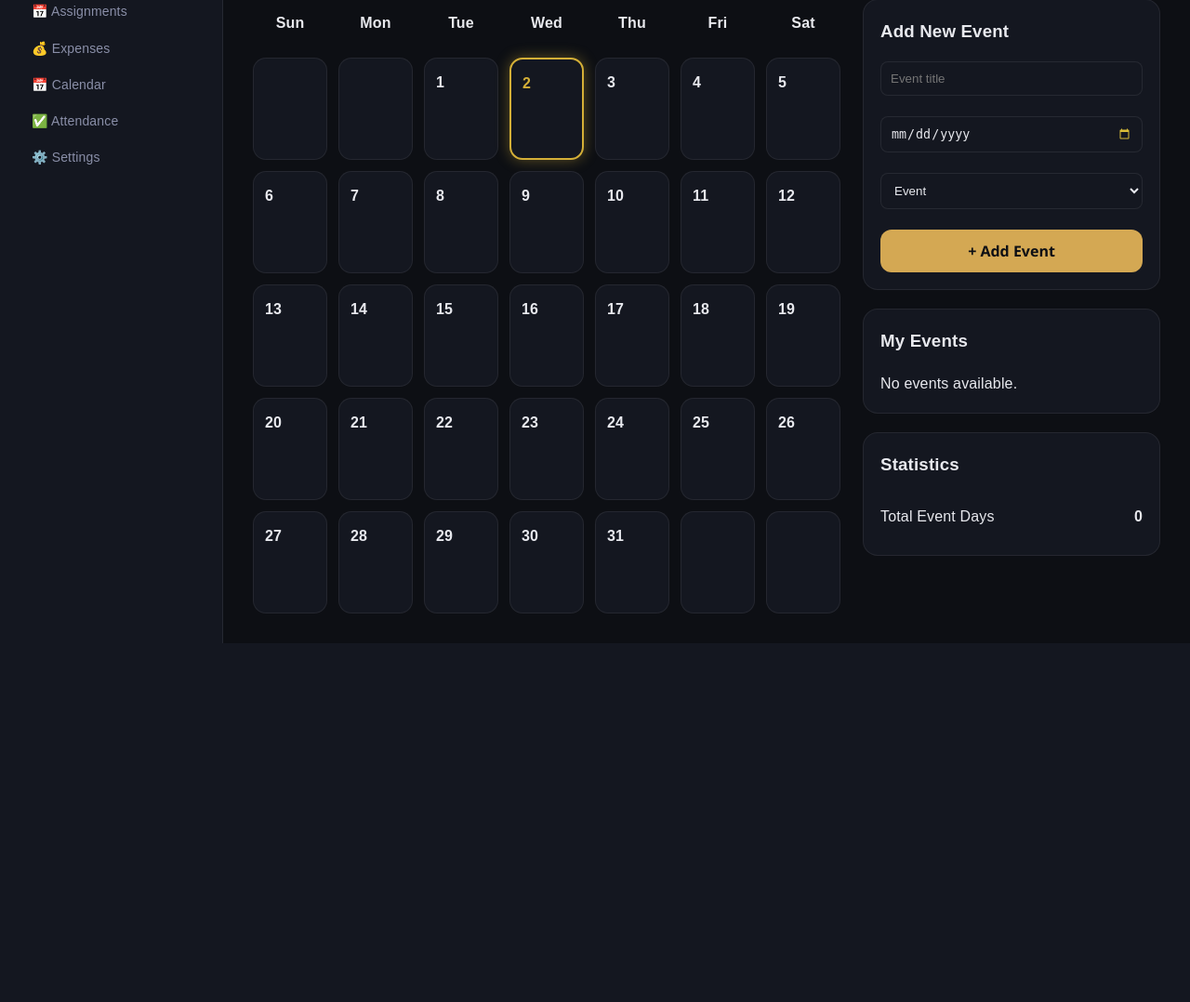
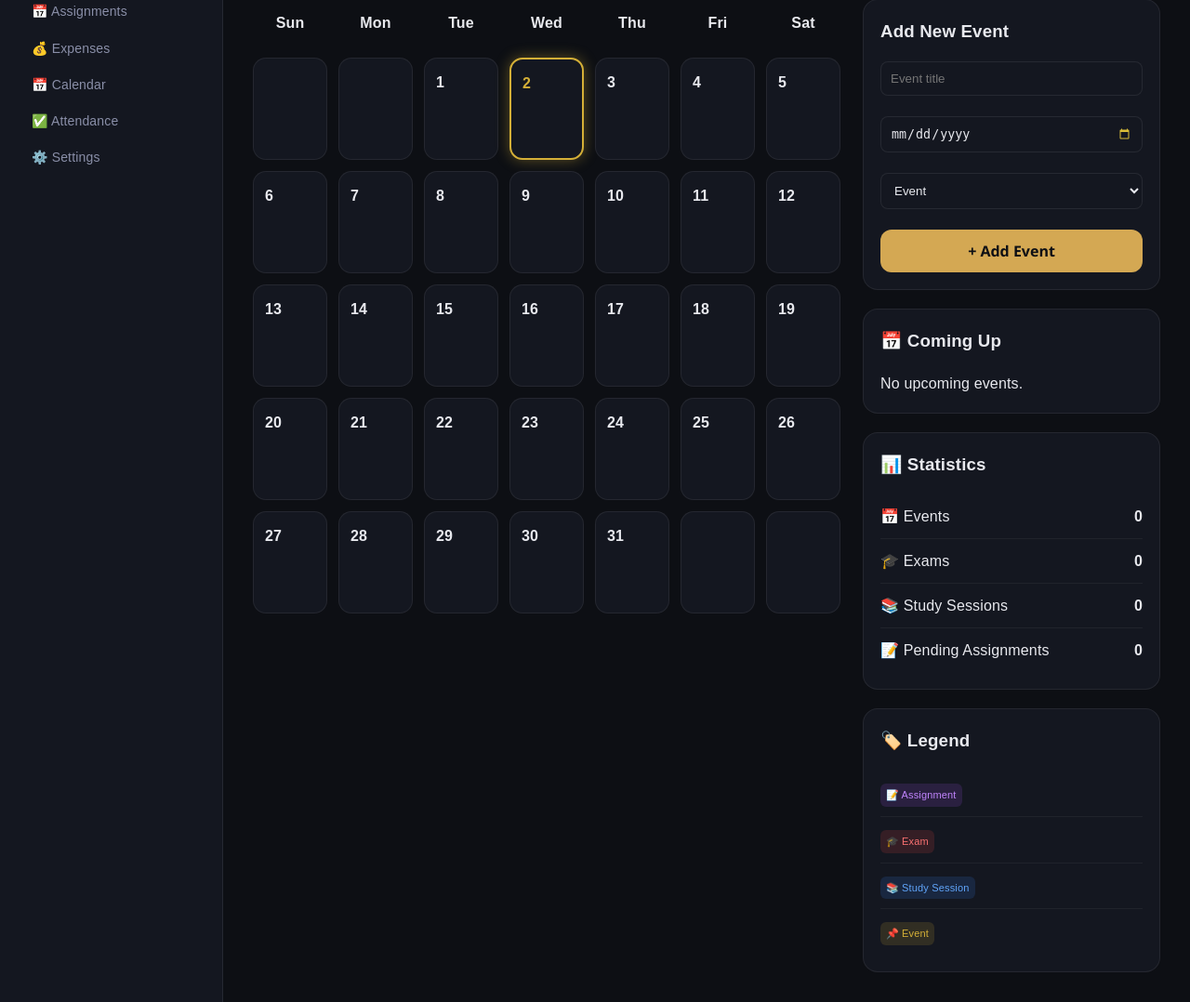
Before and after one commit to Celestial-tech100/AcaNexus-Studivo, a Flask app: page /calendar in a window 1280 px wide. Shown: the part 208-1286 px from the top of the page at 93% size. Before the commit the page ends 900 px from the top, so only its background shows below. Run offline with Flask 3, Linux system fonts and the light colour scheme; the visitor is signed in with stand-in values (Sample User, id 1); data that the repository does not hold is empty.

Commit message:
feat(calendar): add upcoming widget n improve calendar organization

```diff
--- a/app.py
+++ b/app.py
@@ -551,32 +551,33 @@ def logout():
 import calendar as cal
 from datetime import datetime
 
-@app.route("/calendar")
+
 @app.route("/calendar")
 def calendar():
 
     if "user_id" not in session:
         return redirect("/login")
 
-    month = request.args.get("month", type=int)
-    year = request.args.get("year", type=int)
-
+    # -----------------------------
+    # Current Date
+    # -----------------------------
     today = datetime.now()
+    today_date = today.strftime("%Y-%m-%d")
 
     today_day = today.day
     today_month = today.month
     today_year = today.year
 
-    if not month:
-        month = today.month
-
-    if not year:
-        year = today.year
+    # -----------------------------
+    # Selected Month / Year
+    # -----------------------------
+    month = request.args.get("month", type=int) or today.month
+    year = request.args.get("year", type=int) or today.year
 
     month_name = cal.month_name[month]
-
     calendar_days = cal.monthcalendar(year, month)
 
+    # Previous / Next Month Navigation
     prev_month = month - 1
     prev_year = year
 
@@ -594,22 +595,25 @@ def calendar():
     conn = sqlite3.connect("database/acanexus.db")
     cursor = conn.cursor()
 
-    # Calendar Events
+    # =====================================================
+    # EVENTS FOR CURRENT MONTH (Calendar Grid)
+    # =====================================================
+
     cursor.execute("""
-    SELECT id,
-           title,
-           event_type,
-           event_date
-    FROM calendar_events
-    WHERE user_id = ?
-      AND strftime('%m', event_date) = ?
-      AND strftime('%Y', event_date) = ?
-    ORDER BY event_date
-""", (
-    session["user_id"],
-    f"{month:02d}",
-    str(year)
-))
+        SELECT id,
+               title,
+               event_type,
+               event_date
+        FROM calendar_events
+        WHERE user_id = ?
+          AND strftime('%m', event_date) = ?
+          AND strftime('%Y', event_date) = ?
+        ORDER BY event_date
+    """, (
+        session["user_id"],
+        f"{month:02d}",
+        str(year)
+    ))
 
     rows = cursor.fetchall()
 
@@ -621,32 +625,36 @@ def calendar():
             events[event_date] = []
 
         events[event_date].append({
-        "id": event_id,
-        "title": title,
-        "type": event_type,
-        "source": "calendar"
-    })
+            "id": event_id,
+            "title": title,
+            "type": event_type,
+            "date": event_date,
+            "source": "calendar"
+        })
 
-    # Assignments
+    # =====================================================
+    # PENDING ASSIGNMENTS FOR CURRENT MONTH
+    # =====================================================
+
     cursor.execute("""
-    SELECT id,
-           title,
-           due_date,
-           status
-    FROM assignments
-    WHERE user_id = ?
-      AND status = 'Pending'
-      AND strftime('%m', due_date) = ?
-      AND strftime('%Y', due_date) = ?
-""", (
-    session["user_id"],
-    f"{month:02d}",
-    str(year)
-))
+        SELECT id,
+               title,
+               due_date
+        FROM assignments
+        WHERE user_id = ?
+          AND status = 'Pending'
+          AND strftime('%m', due_date) = ?
+          AND strftime('%Y', due_date) = ?
+        ORDER BY due_date
+    """, (
+        session["user_id"],
+        f"{month:02d}",
+        str(year)
+    ))
 
     assignment_rows = cursor.fetchall()
 
-    for assignment_id, title, due_date, status in assignment_rows:
+    for assignment_id, title, due_date in assignment_rows:
 
         if due_date not in events:
             events[due_date] = []
@@ -657,6 +665,127 @@ def calendar():
             "type": "Assignment",
             "source": "assignment"
         })
+
+    # =====================================================
+    # STATISTICS
+    # =====================================================
+
+    cursor.execute("""
+        SELECT COUNT(*)
+        FROM calendar_events
+        WHERE user_id=?
+          AND strftime('%m', event_date)=?
+          AND strftime('%Y', event_date)=?
+    """, (
+        session["user_id"],
+        f"{month:02d}",
+        str(year)
+    ))
+    events_this_month = cursor.fetchone()[0]
+
+    cursor.execute("""
+        SELECT COUNT(*)
+        FROM calendar_events
+        WHERE user_id=?
+          AND event_type='Exam'
+          AND strftime('%m', event_date)=?
+          AND strftime('%Y', event_date)=?
+    """, (
+        session["user_id"],
+        f"{month:02d}",
+        str(year)
+    ))
+    exams_this_month = cursor.fetchone()[0]
+
+    cursor.execute("""
+        SELECT COUNT(*)
+        FROM calendar_events
+        WHERE user_id=?
+          AND event_type='Study Session'
+          AND strftime('%m', event_date)=?
+          AND strftime('%Y', event_date)=?
+    """, (
+        session["user_id"],
+        f"{month:02d}",
+        str(year)
+    ))
+    study_sessions = cursor.fetchone()[0]
+
+    cursor.execute("""
+        SELECT COUNT(*)
+        FROM assignments
+        WHERE user_id=?
+          AND status='Pending'
+          AND strftime('%m', due_date)=?
+          AND strftime('%Y', due_date)=?
+    """, (
+        session["user_id"],
+        f"{month:02d}",
+        str(year)
+    ))
+    pending_assignments = cursor.fetchone()[0]
+
+    # =====================================================
+    # UPCOMING EVENTS (Today Onwards)
+    # =====================================================
+
+    upcoming = []
+
+    cursor.execute("""
+        SELECT id,
+               title,
+               event_type,
+               event_date
+        FROM calendar_events
+        WHERE user_id=?
+          AND event_date>=?
+        ORDER BY event_date
+        LIMIT 5
+    """, (
+        session["user_id"],
+        today_date
+    ))
+
+    for event_id, title, event_type, event_date in cursor.fetchall():
+
+        upcoming.append({
+            "id": event_id,
+            "title": title,
+            "type": event_type,
+            "date": event_date,
+            "source": "calendar"
+        })
+
+    cursor.execute("""
+        SELECT id,
+               title,
+               due_date
+        FROM assignments
+        WHERE user_id=?
+          AND status='Pending'
+          AND due_date>=?
+        ORDER BY due_date
+        LIMIT 5
+    """, (
+        session["user_id"],
+        today_date
+    ))
+
+    for assignment_id, title, due_date in cursor.fetchall():
+
+        upcoming.append({
+            "id": assignment_id,
+            "title": title,
+            "type": "Assignment",
+            "date": due_date,
+            "source": "assignment"
+        })
+
+    # Sort everything together
+    upcoming.sort(key=lambda x: x["date"])
+
+    # Keep only the nearest 5
+    upcoming = upcoming[:5]
 
     conn.close()
 
@@ -673,9 +802,13 @@ def calendar():
         today_day=today_day,
         today_month=today_month,
         today_year=today_year,
-        events=events
+        events=events,
+        upcoming=upcoming,
+        events_this_month=events_this_month,
+        exams_this_month=exams_this_month,
+        study_sessions=study_sessions,
+        pending_assignments=pending_assignments
     )
-
 # ================= Add-Event  =================
 @app.route("/add-event", methods=["POST"])
 def add_event():
--- a/static/css/pages.css
+++ b/static/css/pages.css
@@ -411,3 +411,6 @@ input[type="date"]::-webkit-calendar-picker-indicator{
     cursor:pointer;
     transition:0.2s ease;
 }
+.calendar-widget .calendar-event-badge{
+    display:inline-block;
+}
--- a/templates/calendar.html
+++ b/templates/calendar.html
@@ -105,50 +105,26 @@
       <!-- My Events -->
 
       <div class="calendar-widget">
-        <h3>My Events</h3>
+        <h3>📅 Coming Up</h3>
 
-        {% if events %} {% for date, day_events in events.items() %} {% for
-        event in day_events %}
+        {% if upcoming %} {% for event in upcoming %}
 
         <div class="calendar-event">
           <div>
-            <strong>{{ event.title }}</strong><br />
+            <strong>
+              {% if event.type == "Exam" %} 🎓 {% elif event.type == "Study
+              Session" %} 📚 {% elif event.type == "Assignment" %} 📝 {% else %}
+              📌 {% endif %} {{ event.title }}
+            </strong>
 
-            <small>{{ date }}</small>
-          </div>
-
-          <div>
-            {% if event.type != "Assignment" %}
-
-            <a
-              href="{{ url_for('edit_event', event_id=event.id) }}"
-              class="edit-event-btn"
-              title="Edit"
-            >
-              ✏️
-            </a>
-
-            <form
-              action="{{ url_for('delete_event', event_id=event.id) }}"
-              method="POST"
-              style="display: inline"
-            >
-              <button type="submit" class="delete-event-btn" title="Delete">
-                🗑️
-              </button>
-            </form>
-
-            {% else %}
-
-            <span title="Assignment"> 📝 </span>
-
-            {% endif %}
+            <br />
+            <small>{{ event.date }}</small>
           </div>
         </div>
 
-        {% endfor %} {% endfor %} {% else %}
+        {% endfor %} {% else %}
 
-        <p>No events available.</p>
+        <p>No upcoming events.</p>
 
         {% endif %}
       </div>
@@ -156,12 +132,47 @@
       <!-- Statistics -->
 
       <div class="calendar-widget">
-        <h3>Statistics</h3>
+        <h3>📊 Statistics</h3>
 
         <div class="calendar-event">
-          <span>Total Event Days</span>
+          <span>📅 Events</span>
+          <strong>{{ events_this_month }}</strong>
+        </div>
 
-          <strong>{{ events|length }}</strong>
+        <div class="calendar-event">
+          <span>🎓 Exams</span>
+          <strong>{{ exams_this_month }}</strong>
+        </div>
+
+        <div class="calendar-event">
+          <span>📚 Study Sessions</span>
+          <strong>{{ study_sessions }}</strong>
+        </div>
+
+        <div class="calendar-event">
+          <span>📝 Pending Assignments</span>
+          <strong>{{ pending_assignments }}</strong>
+        </div>
+      </div>
+      <div class="calendar-widget">
+        <h3>🏷️ Legend</h3>
+
+        <div class="calendar-event">
+          <span class="calendar-event-badge assignment"> 📝 Assignment </span>
+        </div>
+
+        <div class="calendar-event">
+          <span class="calendar-event-badge exam"> 🎓 Exam </span>
+        </div>
+
+        <div class="calendar-event">
+          <span class="calendar-event-badge study-session">
+            📚 Study Session
+          </span>
+        </div>
+
+        <div class="calendar-event">
+          <span class="calendar-event-badge event"> 📌 Event </span>
         </div>
       </div>
     </div>
```
